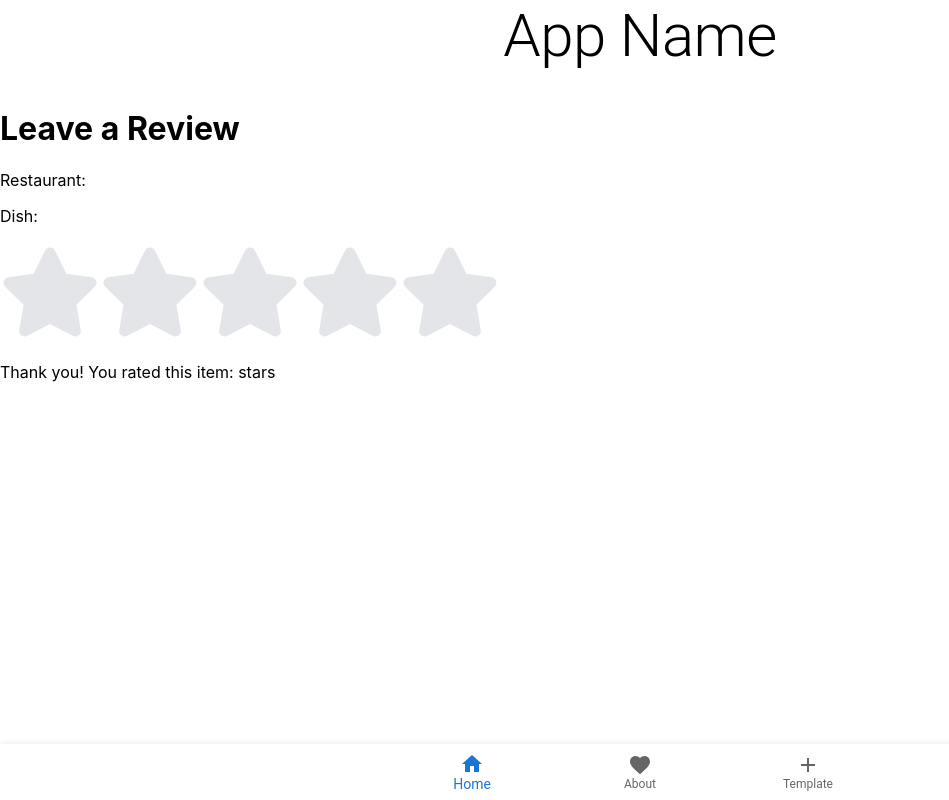
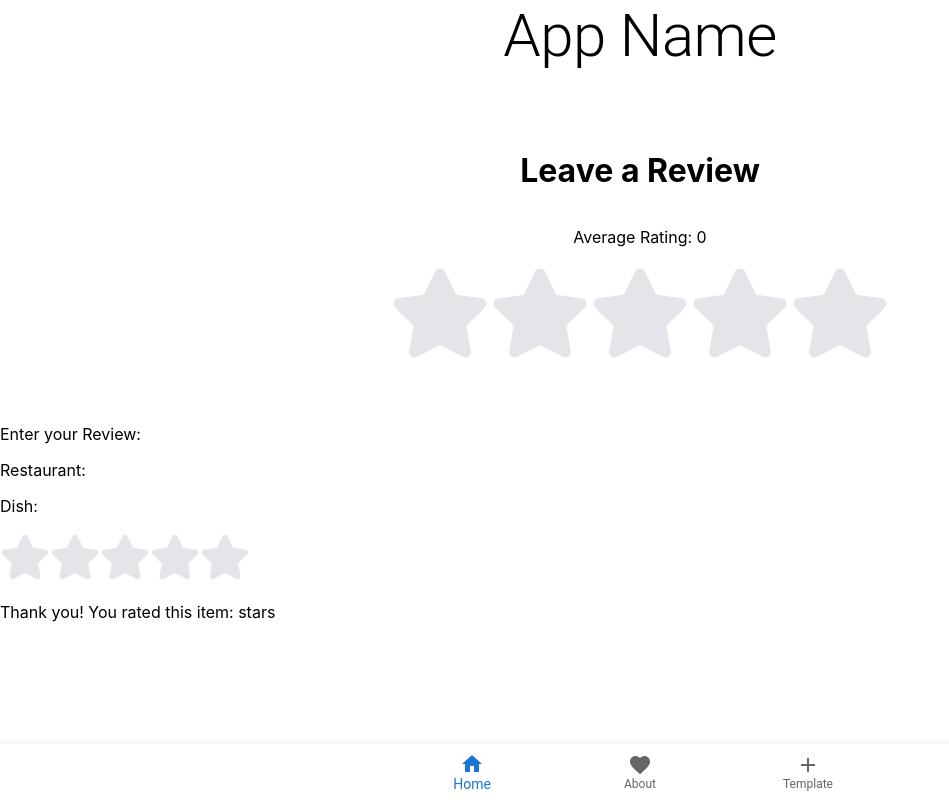
Before and after one commit to agiledev-students-spring2023/final-project-restaurant-item-rating-project, a React (Create React App) app in the folder front-end/: page /dishreview in a window 1280 px wide. Shown: the whole page, without its empty margins (0-949 px from the left). Built offline with nearby package versions, Linux system fonts and the light colour scheme.

Commit message:
Added average review feature

```diff
--- a/front-end/src/components/Rating.js
+++ b/front-end/src/components/Rating.js
@@ -1,35 +1,42 @@
-
-import React, {startTransition, useState} from "react";
+import React, { useState } from "react";
 import { FaStar } from "react-icons/fa";
 
-const Rating = () => {
+const Rating = ({ onRatingChange }) => {
   const [rating, setRating] = useState(null);
-    const [hover, setHover] = useState(null);
+  const [values, setValues] = useState([]);
 
-        return(
+  const handleClick = (ratingValue) => {
+    setRating(ratingValue);
+    setValues([...values, ratingValue]);
+    onRatingChange([...values, ratingValue]);
+  };
+
+  return (
     <div>
-            {[ ...Array(5)].map((star,i) => {
-                const ratingValue = i+1
-
-                return(
-                    <label>
-                       <label>
-                        <input type="radio" name="rating" value={ratingValue} onClick={() => setRating(ratingValue)} />
+      {[...Array(5)].map((star, i) => {
+        const ratingValue = i + 1;
+        return (
+          <label key={i}>
+            <input
+              type="radio"
+              name="rating"
+              value={ratingValue}
+              onClick={() => handleClick(ratingValue)}
+            />
             <FaStar
               className="star"
-                             color={ratingValue <= (hover || rating) ? "#ffc107" : "#e4e5e9"}
-                                size={100}
-                                onMouseEnter={() => setHover(ratingValue)}
-                                onMouseLeave={() => setHover(null)}
+              color={ratingValue <= rating ? "#ffc107" : "#e4e5e9"}
+              size={50}
+              onMouseEnter={() => setRating(ratingValue)}
+              onMouseLeave={() => setRating(null)}
             />
-                            </label>
-
           </label>
         );
       })}
       <p>Thank you! You rated this item: {rating} stars</p>
+      {/* <p>All ratings: {values.join(",")}</p> */}
     </div>
+  );
+};
 
-        );
-}
-export default Rating
+export default Rating;
--- a/front-end/src/components/dishreview.js
+++ b/front-end/src/components/dishreview.js
@@ -1,29 +1,49 @@
-import { Box, Typography } from "@mui/material";
+
+import { Box, ratingClasses, Typography } from "@mui/material";
 import React, {useState} from 'react';
 import Rating from './Rating';
 import "./stars.css"
+import { FaStarHalf,FaStar } from "react-icons/fa";
 
 export function Dishreview() {
-    const [rating, setRating] = useState(null);
+
+  const [averageRating, setAverageRating] = useState(0);
 
 
-  const handleRating = (value) => {
-    setRating(value);
+  const handleRatingChange = (values) => {
+    const sum = values.reduce((accumulator, currentValue)=>accumulator + currentValue,0)
+    const newAverage = sum / values.length
+    setAverageRating(parseFloat(newAverage.toFixed(2)))
   };
 
+  const renderStars = (rating) => {
+    const starIcons = [];
+    const fullStars = Math.floor(rating);
+    const halfStar = (rating-fullStars)>=0.5
+    for(let i = 0; i<fullStars; i++){
+      starIcons.push(<FaStar key = {i} className = "star" color = "#ffc107" size = {100}/>)
+    }
+    if(halfStar){
+      starIcons.push(<FaStarHalf key = {starIcons.length} className = "star" color = "#ffc107" size = {100}/>)
+    }
+    for(let i = starIcons.length; i<5; i++){
+      starIcons.push(<FaStar key = {i} className = "star" color = "e4e5e9" size = {100}/>)
+    }
+    return starIcons;
+  };
 
+  return (
+    <div>
+    <div style={{display: "flex",flexDirection: "column", justifyContent: "center", alignItems: "center", height: "40vh"}}>
+      <h1> Leave a Review</h1>
+      <p>Average Rating: {averageRating}</p>
+      <div>{renderStars(averageRating)}</div>
+    </div>
+    <p>Enter your Review:</p>
+      <p> Restaurant: </p>
+      <p>Dish:</p>
+      <Rating onRatingChange = {handleRatingChange} />
 
-return (
-    <div>
-        <h1> Leave a Review</h1>
-        <p> Restaurant: </p>
-        <p>Dish:</p>
-        <Rating value = {rating} onClick = {handleRating} />
     </div>
-
   );
-
-
-
-
 }
```
Lines whose indentation alone changed are shown as unchanged.
